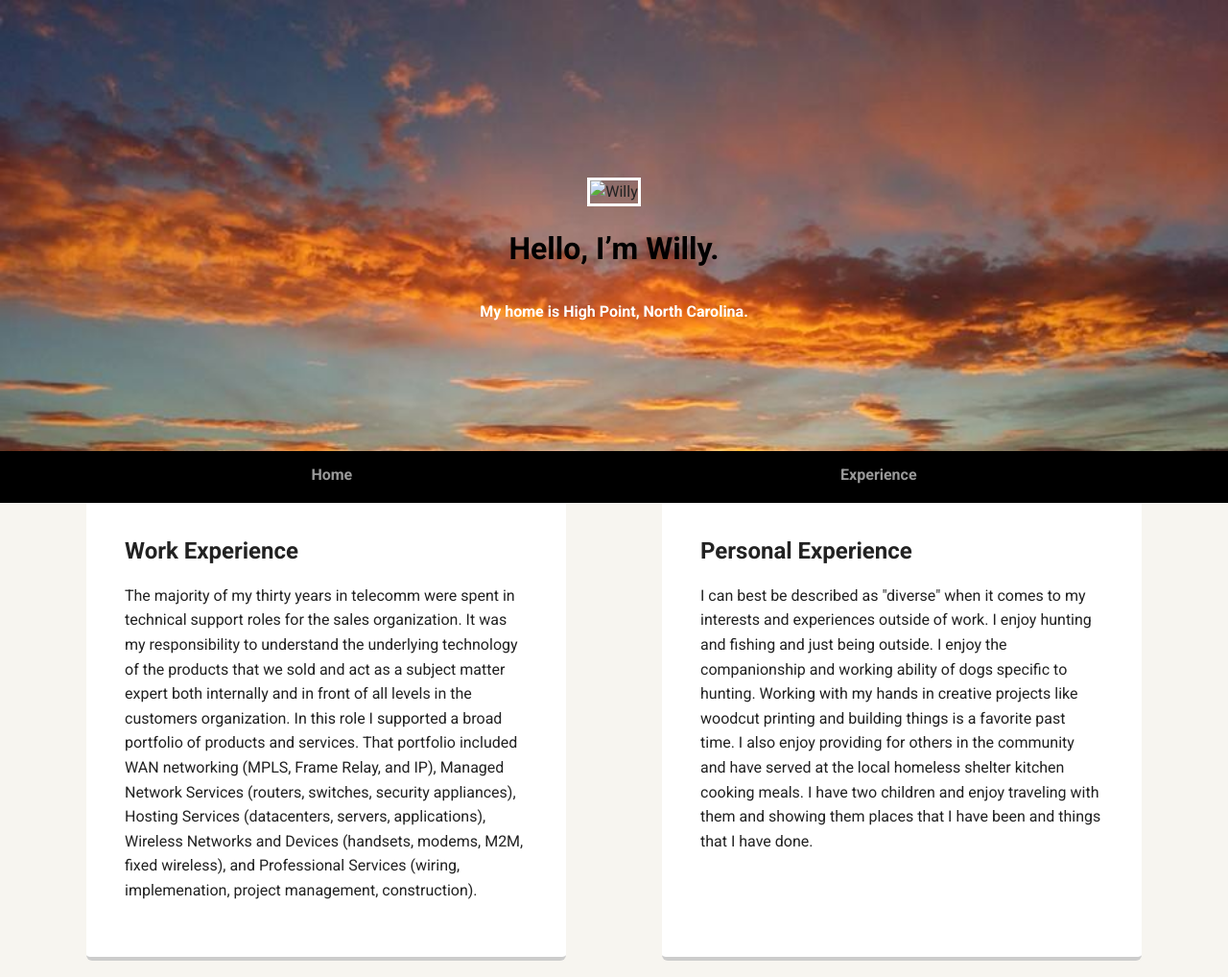
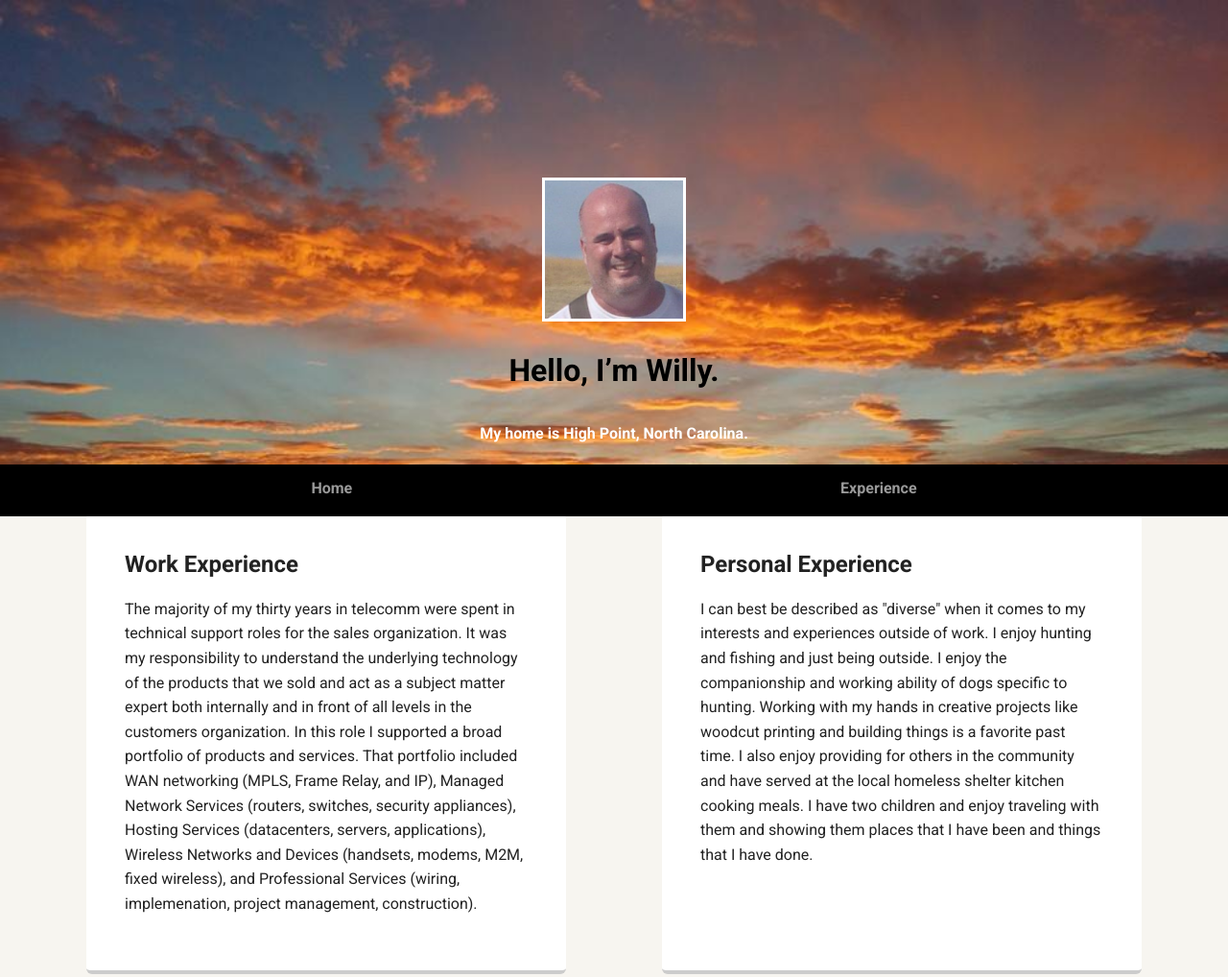
Before and after one commit to willygarrou/portfolio_project, a plain HTML site: page experience.html in a window 1280 px wide. Shown: the top 1018 px of the page at 96% size. Drawn offline with Linux system fonts and the light colour scheme; a web font is replaced by a local one.

Commit message:
fixed second page
ugh

```diff
--- a/experience.html
+++ b/experience.html
@@ -9,7 +9,7 @@
   <body>
 
     <header>
-      <img src="images/Willy Profile Pic.png" alt="Willy" class="profile-image">
+      <img src="images/Willy_Profile_Pic.png" alt="Willy" class="profile-image">
       <h1 class="tag name">Hello, I’m Willy.</h1>
       <p class="tag location">My home is High Point, North Carolina.</p>
     </header>
```
